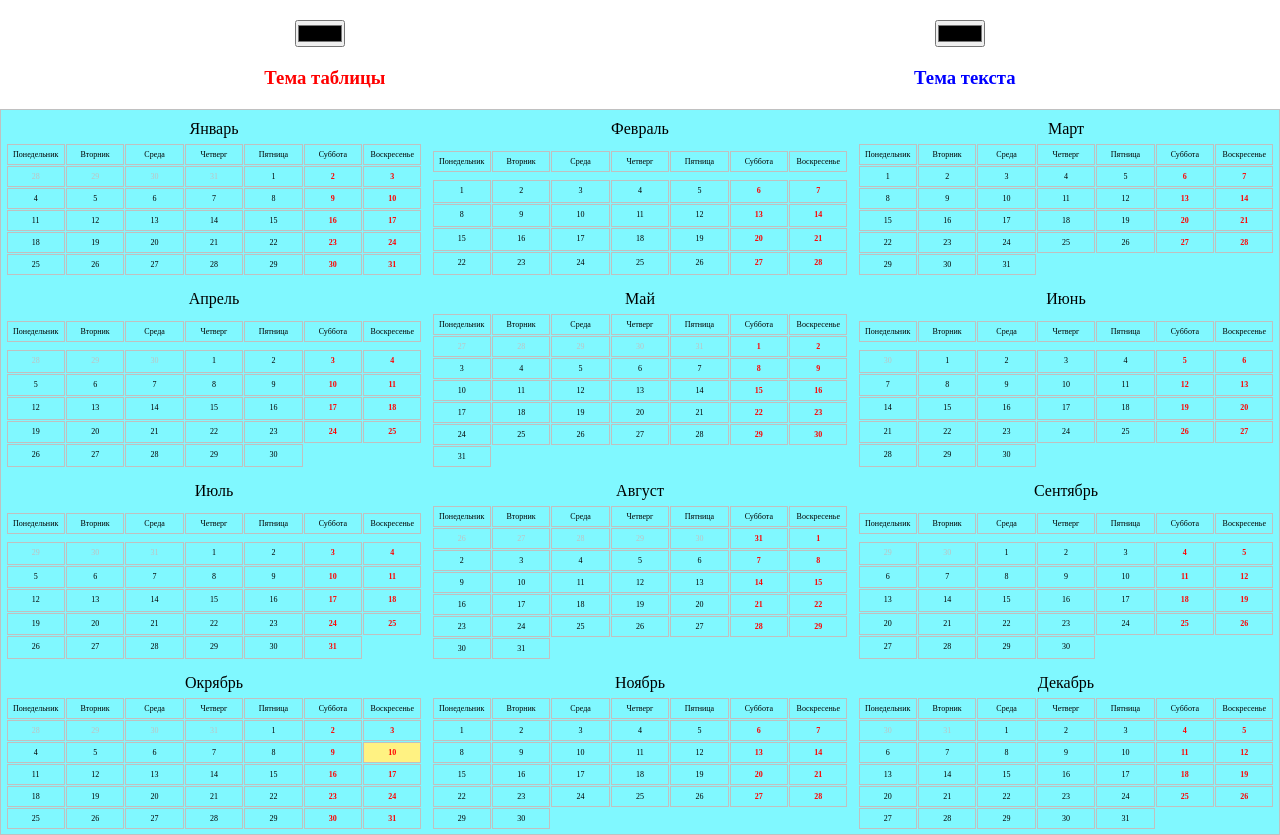
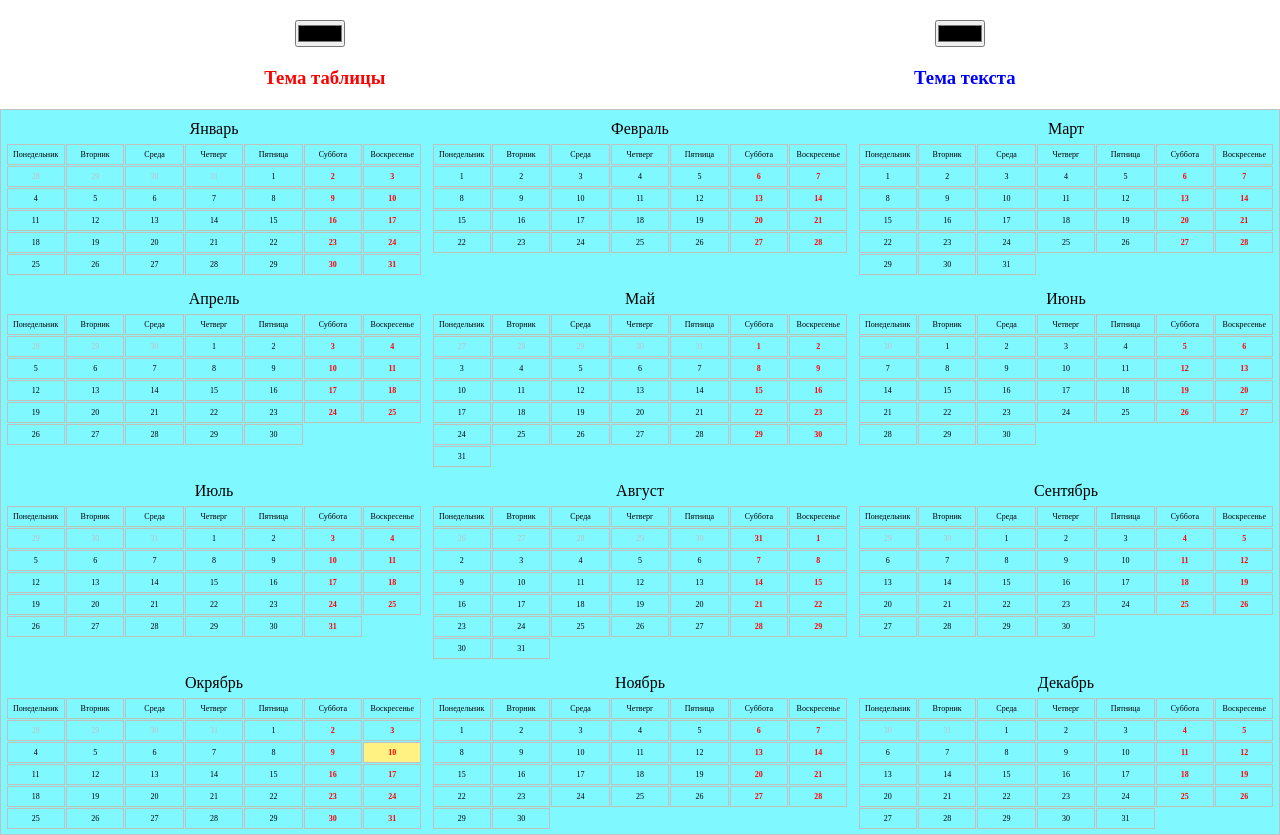
Before and after one commit to ONESucH/React-widget-calendar, a React (Create React App) app: page / in a window 1280 px wide. Built offline with nearby package versions, Linux system fonts and the light colour scheme.

Commit message:
fix position blocks

```diff
--- a/src/App.css
+++ b/src/App.css
@@ -20,6 +20,8 @@
 
 .days, .weeks, .month, .years {
   display: grid;
+  align-items: flex-start;
+  justify-content: stretch;
 }
 
 .controls .controls-label,
```
